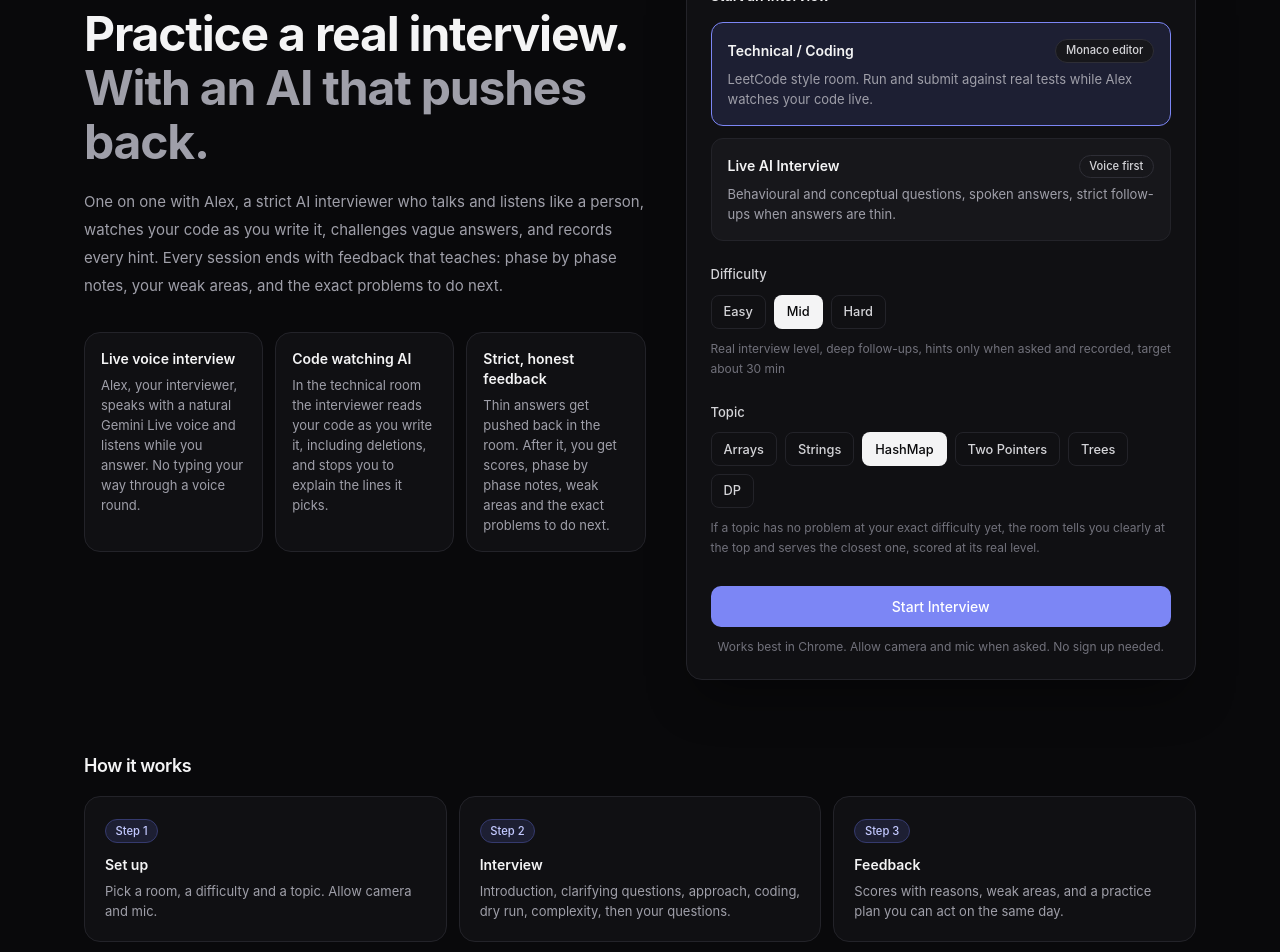
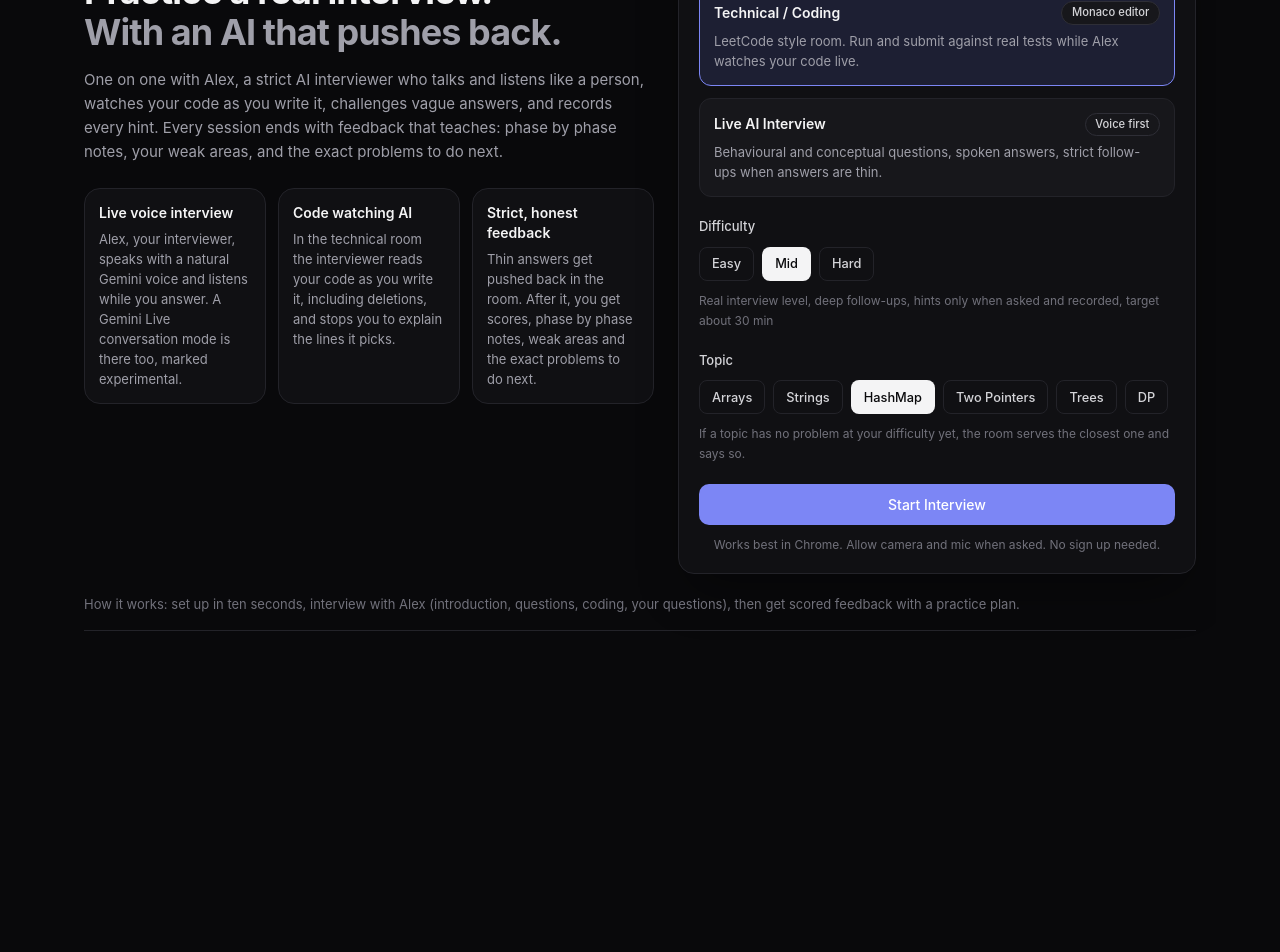
Before and after one commit to krishbuilds01/MockRoom, a Next.js app: page / in a window 1280 px wide. Shown: the part 160-1112 px from the top of the page. After the commit the page ends 800 px from the top, so only its background shows below. Built offline with nearby package versions, Linux system fonts and the light colour scheme.

Commit message:
Home fits the screen with labeled progress; muted disabled buttons

```diff
--- a/src/app/globals.css
+++ b/src/app/globals.css
@@ -32,8 +32,10 @@ body {
   white-space: nowrap;
 }
 .btn:disabled {
-  opacity: 0.45;
+  opacity: 0.38;
+  filter: saturate(0.25);
   cursor: not-allowed;
+  pointer-events: none;
 }
 .btn-primary {
   background: #f4f4f5;
--- a/src/app/page.tsx
+++ b/src/app/page.tsx
@@ -32,7 +32,7 @@ function loadHistory(): SessionRecord[] {
 const features = [
   {
     title: "Live voice interview",
-    text: "Alex, your interviewer, speaks with a natural Gemini Live voice and listens while you answer. No typing your way through a voice round.",
+    text: "Alex, your interviewer, speaks with a natural Gemini voice and listens while you answer. A Gemini Live conversation mode is there too, marked experimental.",
   },
   {
     title: "Code watching AI",
@@ -44,11 +44,6 @@ const features = [
   },
 ];
 
-const steps = [
-  { n: "1", title: "Set up", text: "Pick a room, a difficulty and a topic. Allow camera and mic." },
-  { n: "2", title: "Interview", text: "Introduction, clarifying questions, approach, coding, dry run, complexity, then your questions." },
-  { n: "3", title: "Feedback", text: "Scores with reasons, weak areas, and a practice plan you can act on the same day." },
-];
 
 export default function Home() {
   const router = useRouter();
@@ -78,38 +73,37 @@ export default function Home() {
   const trendDelta = latestOverall !== null && previousOverall !== null ? Math.round((latestOverall - previousOverall) * 10) / 10 : null;
 
   return (
-    <main className="mx-auto min-h-screen w-full max-w-6xl px-5">
-      <nav className="flex items-center justify-between border-b border-line py-4">
+    <main className="mx-auto flex min-h-dvh w-full max-w-6xl flex-col px-5 lg:h-dvh lg:overflow-hidden">
+      <nav className="flex shrink-0 items-center justify-between border-b border-line py-3">
         <div className="flex items-center gap-2.5">
           <span className="avatar" style={{ width: "2rem", height: "2rem", fontSize: "0.8rem" }}>A</span>
           <span className="text-base font-semibold tracking-tight">InterviewAI</span>
         </div>
         <div className="flex items-center gap-5 text-sm text-zinc-400">
-          <a href="#how" className="hidden hover:text-zinc-100 sm:block">How it works</a>
           <a href="#progress" className="hidden hover:text-zinc-100 sm:block">Your progress</a>
           <Link href="/interview/feedback" className="hover:text-zinc-100">Latest feedback</Link>
         </div>
       </nav>
 
-      <section className="grid items-start gap-10 pb-4 pt-14 lg:grid-cols-[1.1fr_1fr]">
+      <section className="grid shrink-0 items-start gap-6 pt-6 lg:grid-cols-[1.1fr_1fr] lg:pt-8">
         <div>
           <span className="badge badge-live">
             <span className="dot dot-pulse bg-emerald-400" />
-            Live voice, powered by Gemini Live
+            Live voice interview practice
           </span>
-          <h1 className="mt-5 text-4xl font-bold leading-[1.12] tracking-tight sm:text-5xl">
+          <h1 className="mt-4 text-4xl font-bold leading-[1.12] tracking-tight">
             Practice a real interview.
             <br />
             <span className="text-zinc-400">With an AI that pushes back.</span>
           </h1>
-          <p className="mt-5 max-w-xl text-[15px] leading-7 text-zinc-400">
+          <p className="mt-4 max-w-xl text-[15px] leading-6 text-zinc-400">
             One on one with Alex, a strict AI interviewer who talks and listens like a person, watches your code as you write it,
             challenges vague answers, and records every hint. Every session ends with feedback that teaches: phase by phase notes,
             your weak areas, and the exact problems to do next.
           </p>
-          <div className="mt-8 grid gap-3 sm:grid-cols-3">
+          <div className="mt-6 grid gap-3 sm:grid-cols-3">
             {features.map((f) => (
-              <div key={f.title} className="card p-4">
+              <div key={f.title} className="card p-3.5">
                 <div className="text-sm font-semibold">{f.title}</div>
                 <p className="mt-1.5 text-[13px] leading-5 text-zinc-400">{f.text}</p>
               </div>
@@ -117,17 +111,17 @@ export default function Home() {
           </div>
         </div>
 
-        <section className="card p-6 shadow-2xl shadow-black/40" aria-label="Start an interview">
+        <section className="card p-5 shadow-2xl shadow-black/40" aria-label="Start an interview">
           <div className="text-sm font-semibold">Start an interview</div>
           <div className="mt-4 grid gap-3">
-            <button type="button" onClick={() => setType("technical")} aria-pressed={type === "technical"} className={`rounded-xl border p-4 text-left transition ${type === "technical" ? "border-accent bg-accent-soft" : "border-line bg-panel2 hover:border-line2"}`}>
+            <button type="button" onClick={() => setType("technical")} aria-pressed={type === "technical"} className={`rounded-xl border p-3.5 text-left transition ${type === "technical" ? "border-accent bg-accent-soft" : "border-line bg-panel2 hover:border-line2"}`}>
               <div className="flex items-center justify-between">
                 <span className="text-sm font-semibold">Technical / Coding</span>
                 <span className="badge">Monaco editor</span>
               </div>
               <p className="mt-1.5 text-[13px] leading-5 text-zinc-400">LeetCode style room. Run and submit against real tests while Alex watches your code live.</p>
             </button>
-            <button type="button" onClick={() => setType("general")} aria-pressed={type === "general"} className={`rounded-xl border p-4 text-left transition ${type === "general" ? "border-accent bg-accent-soft" : "border-line bg-panel2 hover:border-line2"}`}>
+            <button type="button" onClick={() => setType("general")} aria-pressed={type === "general"} className={`rounded-xl border p-3.5 text-left transition ${type === "general" ? "border-accent bg-accent-soft" : "border-line bg-panel2 hover:border-line2"}`}>
               <div className="flex items-center justify-between">
                 <span className="text-sm font-semibold">Live AI Interview</span>
                 <span className="badge">Voice first</span>
@@ -136,7 +130,7 @@ export default function Home() {
             </button>
           </div>
 
-          <div className="mt-6 text-[13px] font-medium text-zinc-300">Difficulty</div>
+          <div className="mt-5 text-[13px] font-medium text-zinc-300">Difficulty</div>
           <div className="mt-2.5 flex flex-wrap gap-2" role="group" aria-label="Difficulty">
             {["Easy", "Mid", "Hard"].map((d) => (
               <button type="button" key={d} onClick={() => setDifficulty(d)} aria-pressed={difficulty === d} className={difficulty === d ? "btn btn-primary btn-sm" : "btn btn-ghost btn-sm"}>{d}</button>
@@ -146,36 +140,25 @@ export default function Home() {
 
           {type === "technical" && (
             <>
-              <div className="mt-6 text-[13px] font-medium text-zinc-300">Topic</div>
+              <div className="mt-5 text-[13px] font-medium text-zinc-300">Topic</div>
               <div className="mt-2.5 flex flex-wrap gap-2" role="group" aria-label="Topic">
                 {topics.map((t) => (
                   <button type="button" key={t} onClick={() => setTopic(t)} aria-pressed={topic === t} className={topic === t ? "btn btn-primary btn-sm" : "btn btn-ghost btn-sm"}>{t}</button>
                 ))}
               </div>
-              <p className="mt-2.5 text-xs leading-5 text-zinc-500">If a topic has no problem at your exact difficulty yet, the room tells you clearly at the top and serves the closest one, scored at its real level.</p>
+              <p className="mt-2.5 text-xs leading-5 text-zinc-500">If a topic has no problem at your difficulty yet, the room serves the closest one and says so.</p>
             </>
           )}
 
-          <button type="button" onClick={start} className="btn btn-accent mt-7 w-full py-3 text-[15px] font-semibold">Start Interview</button>
+          <button type="button" onClick={start} className="btn btn-accent mt-5 w-full py-3 text-[15px] font-semibold">Start Interview</button>
           <p className="mt-3 text-center text-xs text-zinc-500">Works best in Chrome. Allow camera and mic when asked. No sign up needed.</p>
         </section>
       </section>
 
-      <section id="how" className="mt-14">
-        <h2 className="text-lg font-semibold tracking-tight">How it works</h2>
-        <div className="mt-4 grid gap-3 sm:grid-cols-3">
-          {steps.map((s) => (
-            <div key={s.n} className="card p-5">
-              <span className="badge badge-accent">Step {s.n}</span>
-              <div className="mt-3 text-sm font-semibold">{s.title}</div>
-              <p className="mt-1.5 text-[13px] leading-5 text-zinc-400">{s.text}</p>
-            </div>
-          ))}
-        </div>
-      </section>
+      <p className="mt-5 shrink-0 text-[13px] leading-5 text-zinc-500">How it works: set up in ten seconds, interview with Alex (introduction, questions, coding, your questions), then get scored feedback with a practice plan.</p>
 
       {history.length > 0 && (
-        <section id="progress" className="mt-14">
+        <section id="progress" className="mt-6 flex min-h-0 flex-1 flex-col">
           <div className="flex flex-wrap items-baseline justify-between gap-2">
             <h2 className="text-lg font-semibold tracking-tight">Your progress</h2>
             {latestOverall !== null && (
@@ -191,14 +174,20 @@ export default function Home() {
             )}
           </div>
           {chronological.length > 1 && (
-            <div className="card mt-4 flex h-24 items-end gap-1.5 p-4" aria-hidden="true">
+            <div className="card mt-3 flex h-24 shrink-0 items-end gap-1.5 p-4">
               {chronological.slice(-14).map((h) => {
                 const o = overallScore(h.scores);
-                return <div key={h.id} title={`${o}/10`} className="min-w-2 flex-1 rounded-t bg-accent/80" style={{ height: `${Math.max(8, o * 10)}%` }} />;
+                const d = new Date(h.date);
+                return (
+                  <div key={h.id} className="flex min-w-2 flex-1 flex-col items-center justify-end gap-1 self-stretch" title={`${o}/10 on ${d.toLocaleDateString()}`}>
+                    <div className="w-full rounded-t bg-accent/80" style={{ height: `${Math.max(8, o * 10)}%` }} />
+                    <span className="text-[9px] font-medium leading-none text-zinc-400">{o}</span>
+                  </div>
+                );
               })}
             </div>
           )}
-          <div className="card mt-4 divide-y divide-line">
+          <div className="card mt-3 max-h-80 min-h-0 flex-1 divide-y divide-line overflow-y-auto lg:max-h-none">
             {history.map((h) => (
               <div key={h.id} className="flex flex-wrap items-center justify-between gap-3 px-5 py-4 text-sm">
                 <div className="min-w-0">
@@ -220,14 +209,13 @@ export default function Home() {
               </div>
             ))}
           </div>
-          <p className="mt-3 text-xs text-zinc-500">History is stored only in this browser.</p>
+          <p className="mt-2 shrink-0 text-xs text-zinc-500">Bars show overall score per session, oldest to newest. History is stored only in this browser.</p>
         </section>
       )}
 
-      <footer className="mb-10 mt-16 border-t border-line pt-6 text-xs leading-5 text-zinc-500">
-        InterviewAI, strict AI interview practice. Code runs via the Judge0 API. The interviewer speaks with Gemini Live when available,
-        with Gemini text replies, a Gemini voice and a local engine as fallbacks.
-        <span className="mt-2 block">After a session, your feedback is ready here: <Link href="/interview/feedback" className="text-zinc-300 underline underline-offset-2 hover:text-zinc-100">open latest feedback</Link>.</span>
+      <footer className="mt-4 shrink-0 border-t border-line py-3 text-xs leading-5 text-zinc-500">
+        InterviewAI, strict AI interview practice. Code runs via the Judge0 API. Interviews are led by the interview engine (Gemini, with a local engine as fallback) and spoken with a Gemini voice; Gemini Live conversation is an optional experimental mode in the Live AI Interview room.
+        <span className="mt-1 block">After a session, your feedback is ready here: <Link href="/interview/feedback" className="text-zinc-300 underline underline-offset-2 hover:text-zinc-100">open latest feedback</Link>.</span>
       </footer>
     </main>
   );
```
